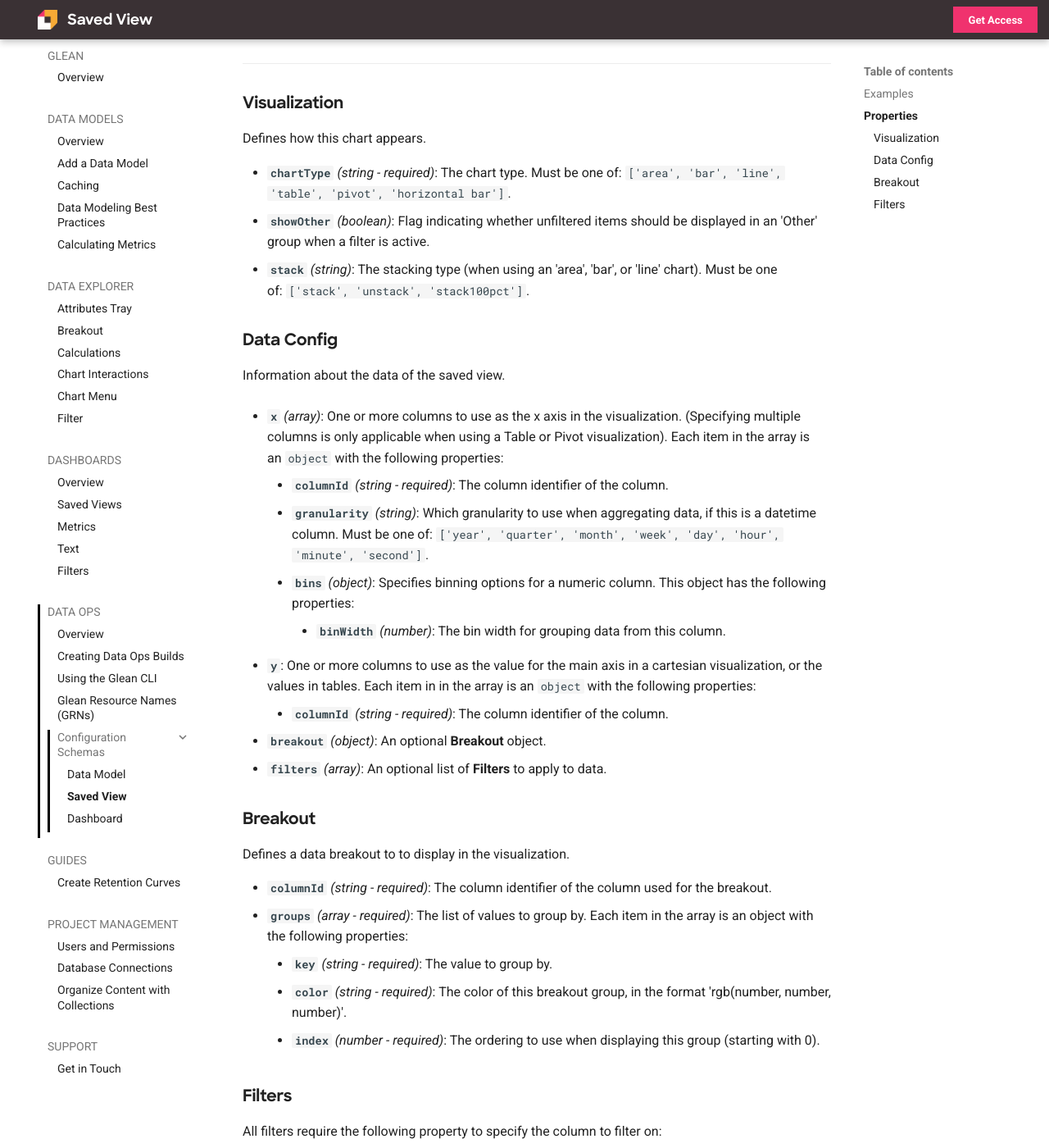
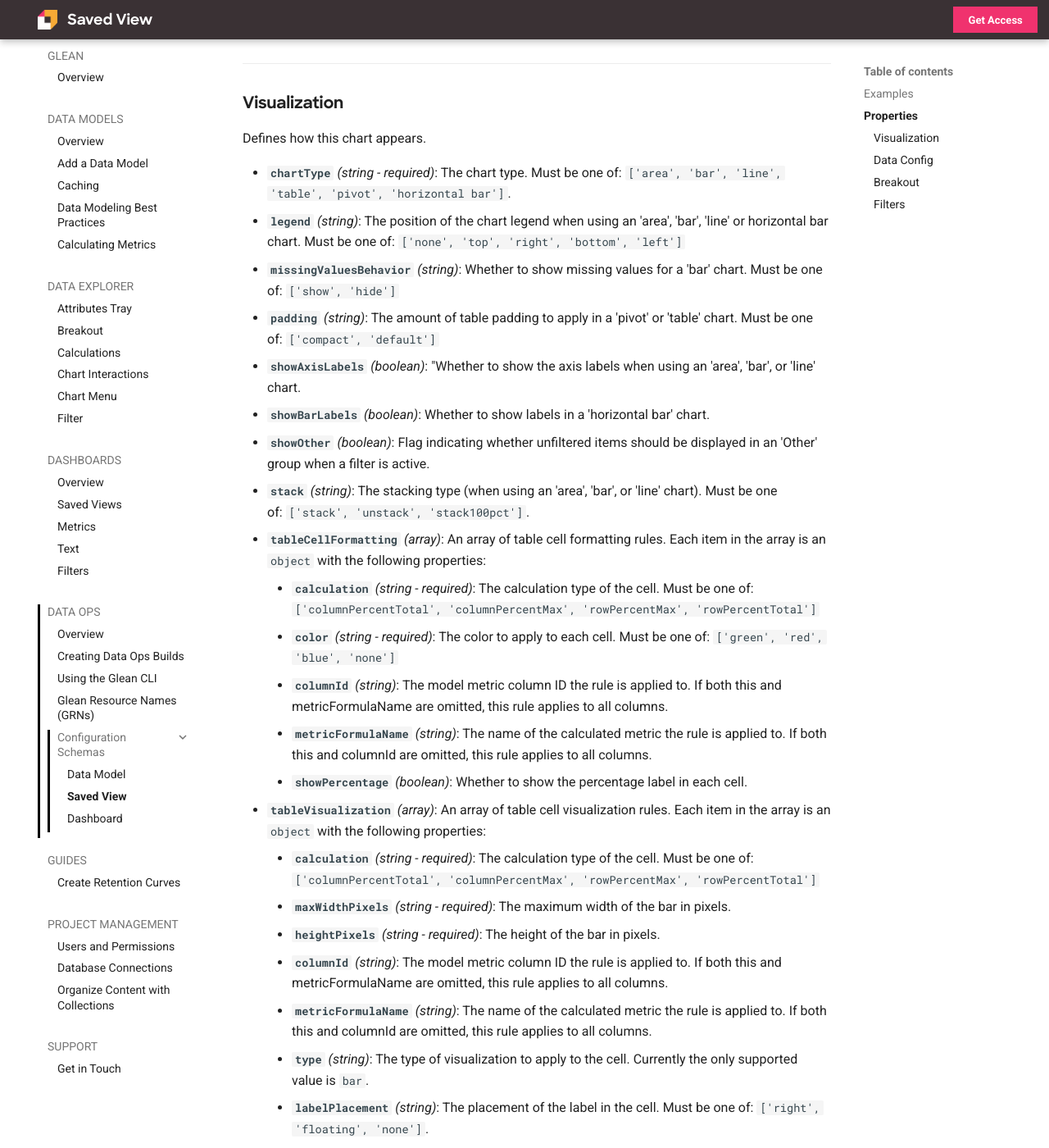
Before and after one commit to gleannyc/documentation, an MkDocs documentation site: the page built from docs/docs/data-ops/config-schema/Saved-View.md, in a window 1280 px wide and 1400 px high, scrolled down 2438 px. Shown: the whole window at 82% size. Built offline with MkDocs 1.6.1 and Material for MkDocs 9.7.7, drawn with Linux system fonts in a browser that asks for light colours; some of the changed text lies outside the part shown.

Commit message:
Update saved view dataops documentation with table rules

````diff
--- a/docs/docs/data-ops/config-schema/Saved-View.md
+++ b/docs/docs/data-ops/config-schema/Saved-View.md
@@ -1,4 +1,5 @@
 ## Examples
+
 The following is an example of a saved view `my_saved_view.yml` of a
 simple bar chart.
 
@@ -100,45 +101,65 @@
 ```
 
 ## Properties
+
 - **`glean`** *(string - required)*: The Glean file format version.
 - **`name`** *(string - required)*: The user-visible name of this saved view.
 - **`type`** *(string - required)*: The type of this resource, which in this case should always be `saved_view`.
-- **`grn`** *(string)*: If specified, this config will update the resource with the provided [GRN](../GRNs.md),
+- **`grn`** *(string)*: If specified, this config will be applied to an existing resource with the matching [GRN](../GRNs.md),
   instead of managing a new Saved View.
 - **`model`** *(string - required)*: A file path to a Data Model, or a [GRN](../GRNs.md) which references a Data Model.
 - **`visualization`** *(object - required)*: A **Visualization** object configuring how the view appears.
 - **`data`** *(object - required)*: A **Data Config** object configuring what data is collected for this view.
 - **`hidden`** *(array)*: A list of attribute column identifiers to hide in this view.
 
+---
 
----
 ### Visualization
+
 Defines how this chart appears.
 
 - **`chartType`** *(string - required)*: The chart type. Must be one of: `['area', 'bar', 'line', 'table', 'pivot', 'horizontal bar']`.
+- **`legend`** _(string)_: The position of the chart legend when using an 'area', 'bar', 'line' or horizontal bar chart. Must be one of: `['none', 'top', 'right', 'bottom', 'left']`
+- **`missingValuesBehavior`** _(string)_: Whether to show missing values for a 'bar' chart. Must be one of: `['show', 'hide']`
+- **`padding`** _(string)_: The amount of table padding to apply in a 'pivot' or 'table' chart. Must be one of: `['compact', 'default']`
+- **`showAxisLabels`** _(boolean)_: "Whether to show the axis labels when using an 'area', 'bar', or 'line' chart.
+- **`showBarLabels`** _(boolean)_: Whether to show labels in a 'horizontal bar' chart.
 - **`showOther`** *(boolean)*: Flag indicating whether unfiltered items should be displayed in
   an 'Other' group when a filter is active.
 - **`stack`** *(string)*: The stacking type (when using an 'area', 'bar', or 'line' chart).
   Must be one of: `['stack', 'unstack', 'stack100pct']`.
-
+- **`tableCellFormatting`** _(array)_: An array of table cell formatting rules. Each item in the array is an `object` with the following properties:
+    - **`calculation`** _(string - required)_: The calculation type of the cell. Must be one of: `['columnPercentTotal', 'columnPercentMax', 'rowPercentMax', 'rowPercentTotal']`
+    - **`color`** _(string - required)_: The color to apply to each cell. Must be one of: `['green', 'red', 'blue', 'none']`
+    - **`columnId`** _(string)_: The model metric column ID the rule is applied to. If both this and metricFormulaName are omitted, this rule applies to all columns.
+    - **`metricFormulaName`** _(string)_: The name of the calculated metric the rule is applied to. If both this and columnId are omitted, this rule applies to all columns.
+    - **`showPercentage`** _(boolean)_: Whether to show the percentage label in each cell.
+- **`tableVisualization`** _(array)_: An array of table cell visualization rules. Each item in the array is an `object` with the following properties:
+    - **`calculation`** _(string - required)_: The calculation type of the cell. Must be one of: `['columnPercentTotal', 'columnPercentMax', 'rowPercentMax', 'rowPercentTotal']`
+    - **`maxWidthPixels`** _(string - required)_: The maximum width of the bar in pixels.
+    - **`heightPixels`** _(string - required)_: The height of the bar in pixels.
+    - **`columnId`** _(string)_: The model metric column ID the rule is applied to. If both this and metricFormulaName are omitted, this rule applies to all columns.
+    - **`metricFormulaName`** _(string)_: The name of the calculated metric the rule is applied to. If both this and columnId are omitted, this rule applies to all columns.
+    - **`type`** _(string)_: The type of visualization to apply to the cell. Currently the only supported value is `bar`.
+    - **`labelPlacement`** _(string)_: The placement of the label in the cell. Must be one of: `['right', 'floating', 'none']`.
 
 ### Data Config
+
 Information about the data of the saved view.
 
 - **`x`** *(array)*: One or more columns to use as the x axis in the visualization. (Specifying multiple columns is only applicable when using a Table or Pivot visualization). Each item in the array is an `object` with the following properties:
+
     - **`columnId`** *(string - required)*: The column identifier of the column.
     - **`granularity`** *(string)*: Which granularity to use when aggregating data, if this is a datetime column. Must be one of: `['year', 'quarter', 'month', 'week', 'day', 'hour', 'minute', 'second']`.
     - **`bins`** *(object)*: Specifies binning options for a numeric column. This object has the following properties:
-        - **`binWidth`** *(number)*: The bin width for grouping data from this column.
-
-- **`y`**: One or more columns to use as the value for the main axis in a cartesian visualization, or the values in tables. Each item in in the array is an `object` with the following properties:
-    - **`columnId`** *(string - required)*: The column identifier of the column.
-
-- **`breakout`** *(object)*: An optional **Breakout** object.
-- **`filters`** *(array)*: An optional list of **Filters** to apply to data.
-
+          - **`binWidth`** *(number)*: The bin width for grouping data from this column.
+    - **`y`**: One or more columns to use as the value for the main axis in a cartesian visualization, or the values in tables. Each item in in the array is an `object` with the following properties:
+          - **`columnId`** *(string - required)*: The column identifier of the column.
+    - **`breakout`** *(object)*: An optional **Breakout** object.
+    - **`filters`** *(array)*: An optional list of **Filters** to apply to data.
 
 ### Breakout
+
 Defines a data breakout to to display in the visualization.
 
 - **`columnId`** *(string - required)*: The column identifier of the column used for the breakout.
@@ -147,8 +168,8 @@
     - **`color`** *(string - required)*: The color of this breakout group, in the format 'rgb(number, number, number)'.
     - **`index`** *(number - required)*: The ordering to use when displaying this group (starting with 0).
 
+### Filters
 
-### Filters
 All filters require the following property to specify the column to filter on:
 
 - **`columnId`** *(string - required)*: The column identifier of the column used for filtering.
@@ -160,11 +181,11 @@
   The array should contain one or more `string` values.
 - **`range`** *(array)*: Applies a "range" filter. This array should contain exactly 2 values.
   The first value is used as the lower bound, and the second value is used as the upper bound.
-- **`gte`** *(value)*: Filter only allows values greater than or equal to the provided value.
-- **`gt`** *(value)*: Filter only allows values greater than the provided value.
-- **`lte`** *(value)*: Filter only allows values less than or equal to the provided value.
-- **`lt`** *(value)*: Filter only allows values less than the provided value.
-- **`gte`** *(value)*: Filter only allows values greater than or equal to the provided value.
+- **`gte`** _(value)_: Filter only allows values greater than or equal to the provided value.
+- **`gt`** _(value)_: Filter only allows values greater than the provided value.
+- **`lte`** _(value)_: Filter only allows values less than or equal to the provided value.
+- **`lt`** _(value)_: Filter only allows values less than the provided value.
+- **`gte`** _(value)_: Filter only allows values greater than or equal to the provided value.
 
 When filtering string attributes, use string values. For numeric attributes, use number values.
 For date attributes, you can specify a date in the format `'YYYY-MM-DD'`, or define a relative date
````
Also changed, not shown: docs/docs/data-ops/config-schema/Data-Model.md (+17 -5 lines).
